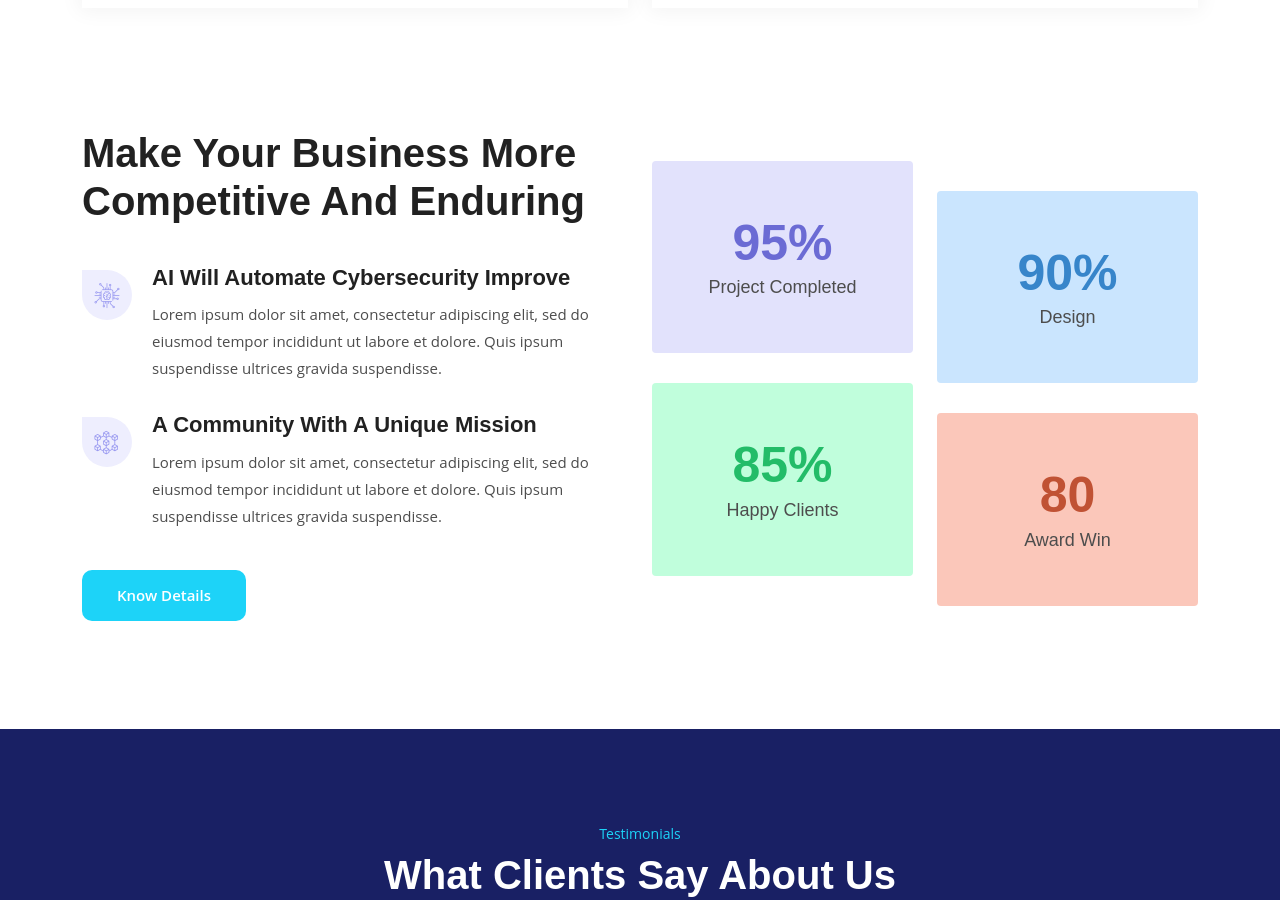
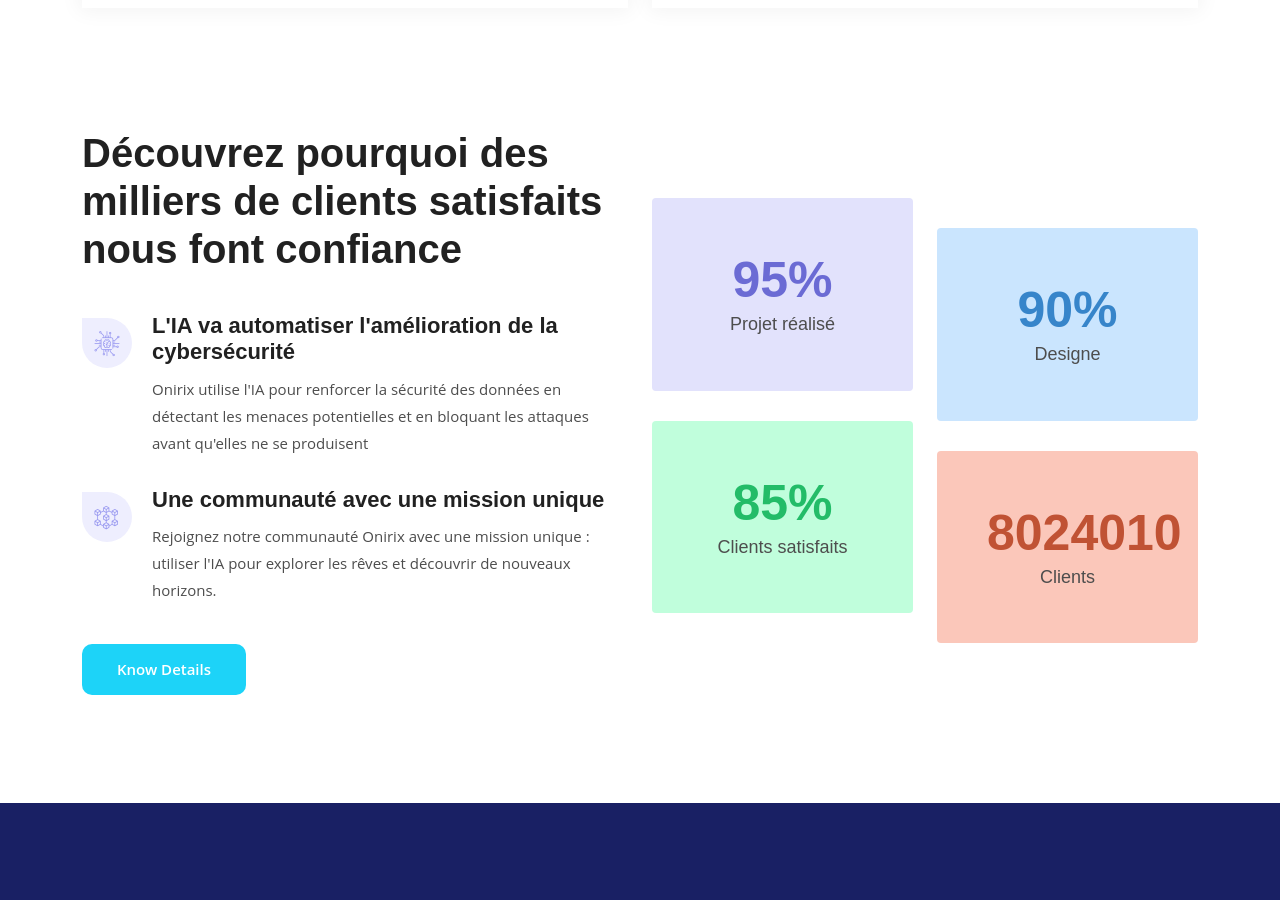
Before and after one commit to codascii/raiv-webcup-2023, a Next.js app: page /about in a window 1280 px wide. Shown: the part 1920-2820 px from the top of the page. Built offline with nearby package versions, Linux system fonts and the light colour scheme.

Commit message:
Amélioration du contenu

```diff
--- a/components/Common/CTA.js
+++ b/components/Common/CTA.js
@@ -7,12 +7,12 @@ const CTA = () => {
 			<div className="cta-area ptb-100">
         <div className="container">
           <div className="cta-content">
-            <span>So What is Next?</span>
-            <h3>Are You Ready? Let's get to work!</h3>
+            <span>QUELLE EST LA PROCHAINE ÉTAPE ?</span>
+            <h3>Êtes-vous prêt à tester Onirix ?</h3>
           </div>
           <div className="cta-btn-box">
             <Link href="/contact" className="default-btn">
-              Contact Us
+              Essayer Onirix
             </Link>
           </div>
         </div>
--- a/components/Common/MakeYourBusiness.js
+++ b/components/Common/MakeYourBusiness.js
@@ -9,26 +9,22 @@ const MakeYourBusiness = () => {
           <div className="row align-items-center">
             <div className="col-lg-6">
               <div className="business-content">
-                <h2>Make Your Business More Competitive And Enduring</h2>
+                <h2>Découvrez pourquoi des milliers de clients satisfaits nous font confiance</h2>
               </div>
 
               <div className="single-business">
                 <i className="flaticon-chip"></i>
-                <h3>AI Will Automate Cybersecurity Improve</h3>
+                <h3>L'IA va automatiser l'amélioration de la cybersécurité</h3>
                 <p>
-                  Lorem ipsum dolor sit amet, consectetur adipiscing elit, sed
-                  do eiusmod tempor incididunt ut labore et dolore. Quis ipsum
-                  suspendisse ultrices gravida suspendisse.
+                Onirix utilise l'IA pour renforcer la sécurité des données en détectant les menaces potentielles et en bloquant les attaques avant qu'elles ne se produisent
                 </p>
               </div>
 
               <div className="single-business">
                 <i className="flaticon-blockchain"></i>
-                <h3>A Community With A Unique Mission</h3>
+                <h3>Une communauté avec une mission unique</h3>
                 <p>
-                  Lorem ipsum dolor sit amet, consectetur adipiscing elit, sed
-                  do eiusmod tempor incididunt ut labore et dolore. Quis ipsum
-                  suspendisse ultrices gravida suspendisse.
+                Rejoignez notre communauté Onirix avec une mission unique : utiliser l'IA pour explorer les rêves et découvrir de nouveaux horizons.
                 </p>
               </div>
 
@@ -51,7 +47,7 @@ const MakeYourBusiness = () => {
                     <h2>
                       <span className="target">95%</span>
                     </h2>
-                    <p>Project Completed</p>
+                    <p>Projet réalisé</p>
                   </div>
                 </div>
 
@@ -65,7 +61,7 @@ const MakeYourBusiness = () => {
                     <h2>
                       <span className="target">90%</span>
                     </h2>
-                    <p>Design</p>
+                    <p>Designe</p>
                   </div>
                 </div>
 
@@ -79,7 +75,7 @@ const MakeYourBusiness = () => {
                     <h2>
                       <span className="target">85%</span>
                     </h2>
-                    <p>Happy Clients</p>
+                    <p>Clients satisfaits</p>
                   </div>
                 </div>
 
@@ -91,9 +87,9 @@ const MakeYourBusiness = () => {
                 >
                   <div className="single-counter">
                     <h2>
-                      <span className="target">80</span>
+                      <span className="target">8024010</span>
                     </h2>
-                    <p>Award Win</p>
+                    <p>Clients</p>
                   </div>
                 </div>
               </div>
```
